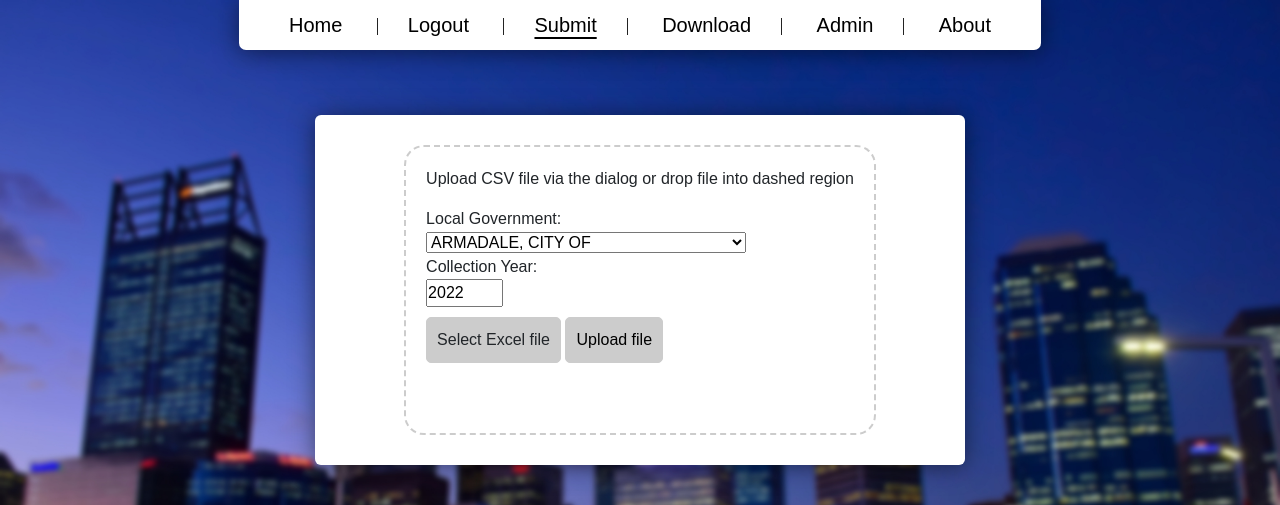
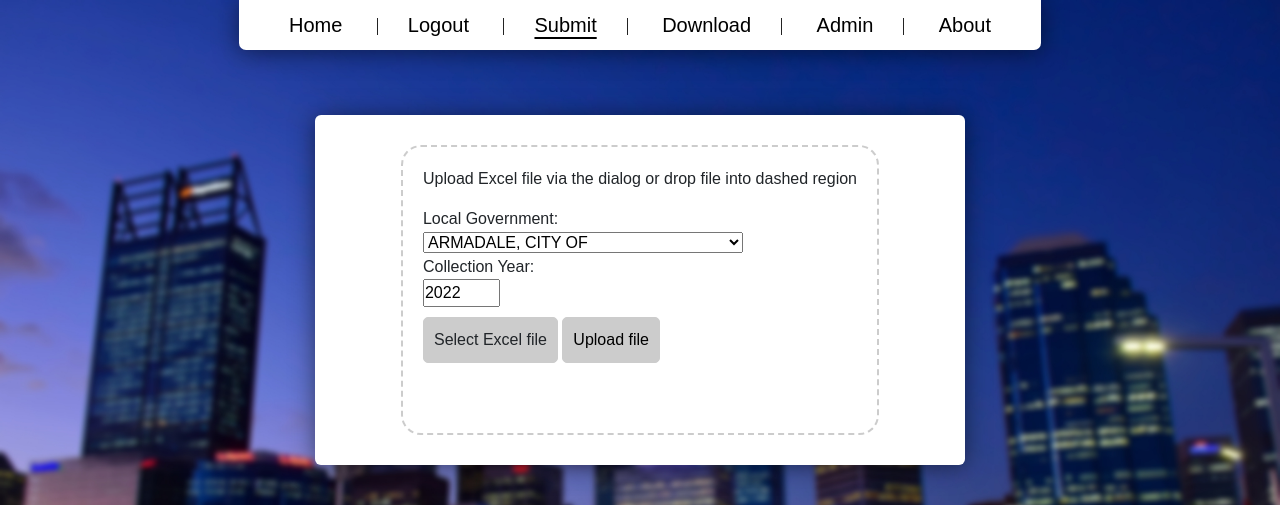
Before and after one commit to Burbukje/CITS3200, a Django app: page /uploader/ in a window 1280 px wide. Shown: the top 505 px of the page. Run offline with Django 4.2, Linux system fonts and the light colour scheme; a user stored in the database is signed in.

Commit message:
csv to excel

```diff
--- a/webScraper/templates/uploader.html
+++ b/webScraper/templates/uploader.html
@@ -12,7 +12,7 @@
 <form class="upload-form" method="post" enctype="multipart/form-data">
   {% csrf_token %}
   <div id="drop-area">
-    <p>Upload CSV file via the dialog or drop file into dashed region</p>
+    <p>Upload Excel file via the dialog or drop file into dashed region</p>
     <input type="file" id="fileElem" accept=".xlsx" name="excel_file" onchange="handleFiles(this.files)">
     <label for="lga">Local Government:</label>
     <br>
```
Also changed, not shown: db.sqlite3.
